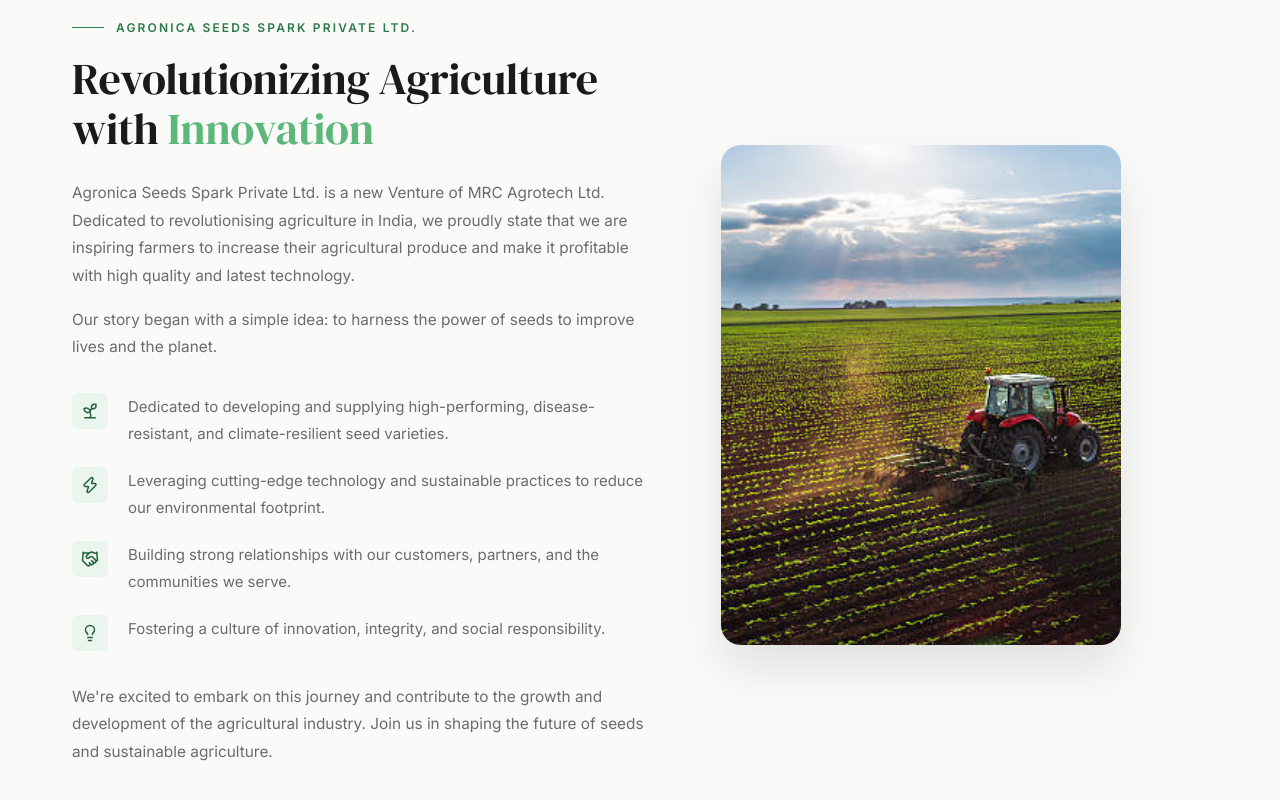
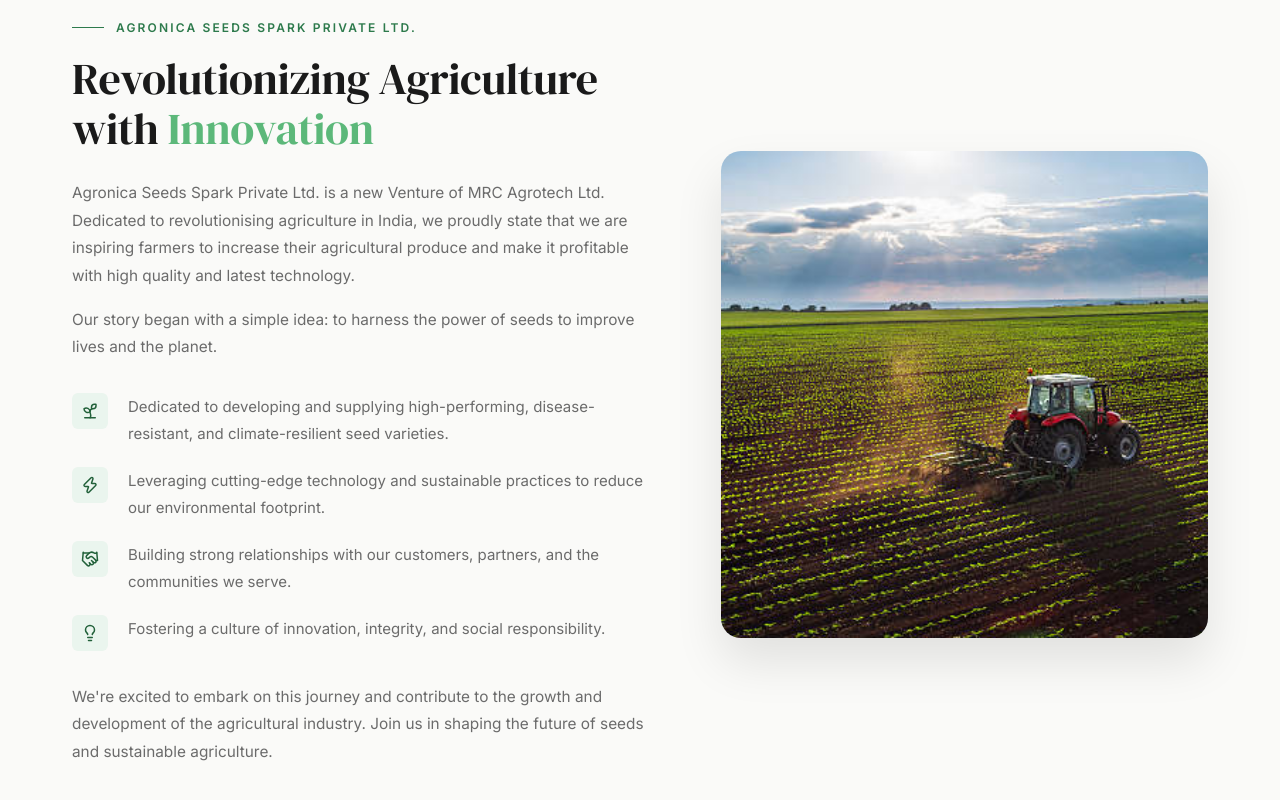
Before and after one commit to vaibhav210603/agronica-seeds, a Next.js app: page /about in a window 1280 px wide. Shown: the part 496-1296 px from the top of the page. Built offline with nearby package versions, Linux system fonts and the light colour scheme.

Commit message:
style: increase size of about page overview image

```diff
--- a/src/app/about/page.js
+++ b/src/app/about/page.js
@@ -130,7 +130,7 @@ export default function AboutPage() {
             </AnimatedSection>
 
             <AnimatedSection direction="right">
-              <div className={styles.overviewVisual} style={{ position: 'relative', width: '100%', maxWidth: '400px', aspectRatio: '4/5' }}>
+              <div className={styles.overviewVisual} style={{ position: 'relative', width: '100%', maxWidth: '500px', aspectRatio: '1' }}>
                 <Image
                   src="/istockphoto-543212762-612x612.jpg"
                   alt="Agricultural innovation"
```
